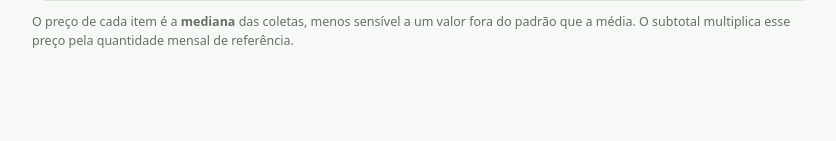
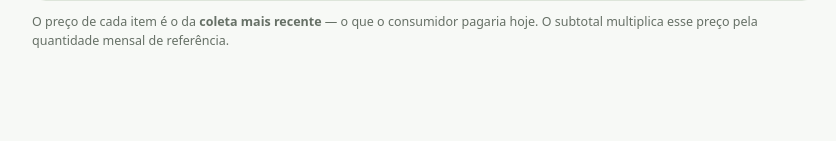
Before and after one commit to AdelsoFilho/tabao, a Flask app: page /cesta in a window 1280 px wide. Shown: the part 844-985 px from the top of the page, without its empty margins (216-1052 px from the left). Run offline with Flask 3, Linux system fonts and the light colour scheme; some libraries are stand-ins or nearby versions.

Commit message:
Fallback de leitura do QR no servidor e preço da coleta mais recente
Leitura do QR Code por foto:
- Adiciona enctype multipart e name aos inputs de foto, que faltavam:
  sem eles a imagem nunca chegava ao servidor.
- A leitura no aparelho segue como caminho principal; quando ela dá
  certo, a foto é descartada e não sai do dispositivo. Quando falha,
  a foto agora é enviada ao servidor, que decodifica com o OpenCV
  (ler_de_imagem, que já existia mas era inalcançável).
- Libera o submit quando há foto anexada, mesmo sem URL preenchida.
- Sobe a versao do service worker (v1 -> v2) para invalidar o cache
  antigo, que servia o JS desatualizado.

Composição da cesta:
- O preço de cada item passa a ser o da coleta mais recente, em vez
  da mediana das coletas: é o que o consumidor pagaria hoje.

Co-Authored-By: Claude Opus 4.8 <noreply@anthropic.com>

```diff
--- a/app.py
+++ b/app.py
@@ -156,10 +156,11 @@ def enviar():
         return render_template("enviar.html")
 
     url_qrcode = (request.form.get("url") or "").strip()
-    foto = request.files.get("foto")
+    # Dois inputs (câmera e galeria) compartilham name="foto"; pega o preenchido.
+    foto = next((f for f in request.files.getlist("foto") if f and f.filename), None)
 
     try:
-        if foto and foto.filename:
+        if not url_qrcode and foto and foto.filename:
             sufixo = Path(foto.filename).suffix or ".jpg"
             with tempfile.NamedTemporaryFile(suffix=sufixo, delete=False) as arquivo:
                 foto.save(arquivo.name)
@@ -291,9 +292,10 @@ def cesta():
         dados["quantidade"] = quantidade
         dados["unidade"] = CESTA_BASICA[chave_item][2]
 
-        # Subtotal pela mediana: é a medida menos sensível a um preço atípico.
+        # Subtotal pelo preço da coleta mais recente: é o que o consumidor
+        # pagaria hoje, e não uma média que arrasta valores antigos.
         if dados["n"] > 0:
-            dados["subtotal"] = round(dados["mediana"] * quantidade, 2)
+            dados["subtotal"] = round(dados["preco_recente"] * quantidade, 2)
             dados["subtotal_minimo"] = round(dados["minimo"] * quantidade, 2)
             total_cesta += dados["subtotal"]
             itens_com_preco += 1
--- a/static/sw.js
+++ b/static/sw.js
@@ -11,7 +11,7 @@
  * dado que envelhece: a rede sempre tem prioridade quando está disponível.
  */
 
-const VERSAO = "tabao-v1";
+const VERSAO = "tabao-v2";
 const CACHE_ESTATICO = `${VERSAO}-estatico`;
 const CACHE_PAGINAS = `${VERSAO}-paginas`;
 
--- a/tabao/cesta.py
+++ b/tabao/cesta.py
@@ -205,6 +205,7 @@ def estatisticas_do_item(precos: list[PrecoObservado], item: str) -> dict:
 
     mais_barato = min(observacoes, key=lambda o: o.preco)
     mais_caro = max(observacoes, key=lambda o: o.preco)
+    mais_recente = max(observacoes, key=lambda o: o.observado_em)
 
     return {
         "item": item,
@@ -223,6 +224,10 @@ def estatisticas_do_item(precos: list[PrecoObservado], item: str) -> dict:
         ),
         "onde_mais_barato": mais_barato.nome_estabelecimento,
         "onde_mais_caro": mais_caro.nome_estabelecimento,
+        # Preço da coleta mais recente: é o que o consumidor pagaria hoje.
+        "preco_recente": mais_recente.preco,
+        "onde_recente": mais_recente.nome_estabelecimento,
+        "quando_recente": mais_recente.observado_em,
     }
 
 
--- a/templates/cesta.html
+++ b/templates/cesta.html
@@ -76,7 +76,7 @@
             </td>
             <td class="n">{{ i.quantidade }} {{ i.unidade }}</td>
             {% if i.n > 0 %}
-              <td class="n">R$ {{ i.mediana|reais }}</td>
+              <td class="n">R$ {{ i.preco_recente|reais }}</td>
               <td class="n"><strong>R$ {{ i.subtotal|reais }}</strong></td>
             {% else %}
               <td class="n vazio-td" colspan="2">sem coleta</td>
@@ -95,9 +95,9 @@
 </div>
 
 <p style="color:var(--suave);font-size:12.5px;margin:4px 2px 0">
-  O preço de cada item é a <strong>mediana</strong> das coletas, menos sensível
-  a um valor fora do padrão que a média. O subtotal multiplica esse preço pela
-  quantidade mensal de referência.
+  O preço de cada item é o da <strong>coleta mais recente</strong> — o que o
+  consumidor pagaria hoje. O subtotal multiplica esse preço pela quantidade
+  mensal de referência.
 </p>
 
 {% if matriz %}
```
Also changed, not shown: templates/enviar.html (+37 -12 lines).
